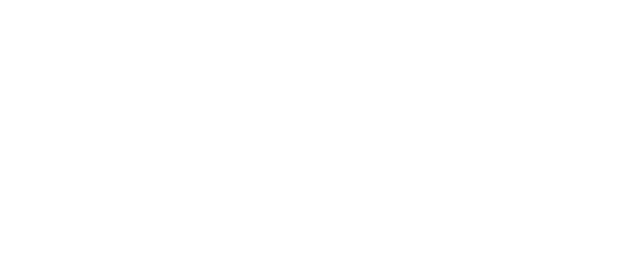
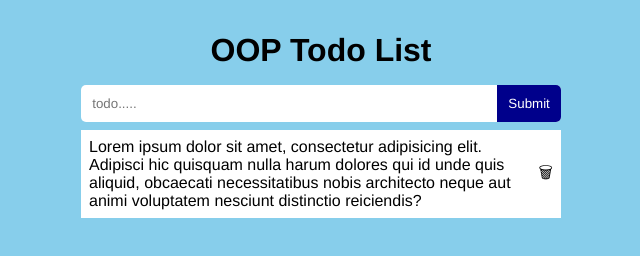
Before and after one commit to Swag-blips/OOP, a plain HTML site: page oop-todolist/index.html in a window 1280 px wide. Shown: the whole page, without its empty margins (319-959 px from the left). Drawn offline with Linux system fonts and the light colour scheme.

Commit message:
simple todo list with OOP

```diff
--- a/oop-todolist/index.html
+++ b/oop-todolist/index.html
@@ -7,6 +7,25 @@
     <title>OOP todo</title>
   </head>
   <body>
+    <div class="container">
+      <h1 class="title">OOP Todo List</h1>
+      <form class="form">
+        <input type="text" placeholder="todo....." />
+        <button class="btn">Submit</button>
+      </form>
+
+      <div class="lists">
+        <div class="todo">
+          <p>
+            Lorem ipsum dolor sit amet, consectetur adipisicing elit. Adipisci
+            hic quisquam nulla harum dolores qui id unde quis aliquid, obcaecati
+            necessitatibus nobis architecto neque aut animi voluptatem nesciunt
+            distinctio reiciendis?
+          </p>
+          <span>🗑</span>
+        </div>
+      </div>
+    </div>
     <script href="script.js"></script>
   </body>
 </html>
--- a/oop-todolist/styles.css
+++ b/oop-todolist/styles.css
@@ -0,0 +1,58 @@
+* {
+  margin: 0;
+  padding: 0;
+  box-sizing: border-box;
+  font-family: "Franklin Gothic Medium", "Arial Narrow", Arial, sans-serif;
+}
+
+body {
+  width: 100%;
+  background-color: skyblue;
+}
+
+.container {
+  width: 30rem;
+  margin: 2rem auto;
+}
+
+.container .title {
+  text-align: center;
+}
+
+.container .form {
+  background-color: #fff;
+  margin-top: 1rem;
+  display: flex;
+  align-items: center;
+  border-radius: 5px;
+  overflow: hidden;
+}
+
+.form input {
+  flex: 1;
+  padding: 0.7rem;
+  border: none;
+  background-color: transparent;
+  outline: none;
+}
+
+.form .btn {
+  padding: 0.7rem;
+  background-color: darkblue;
+  color: #fff;
+  cursor: pointer;
+  border: none;
+}
+
+.lists .todo {
+  display: flex;
+  align-items: center;
+  gap: 0.5rem;
+  background-color: #fff;
+  margin-top: 0.5rem;
+  padding: 0.5rem;
+}
+
+.todo span {
+  cursor: pointer;
+}
```
